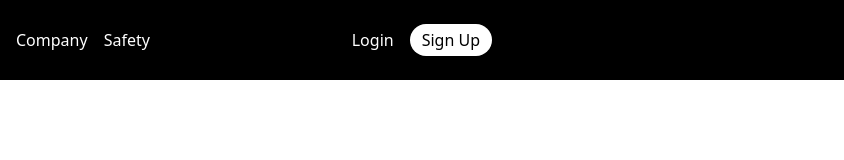
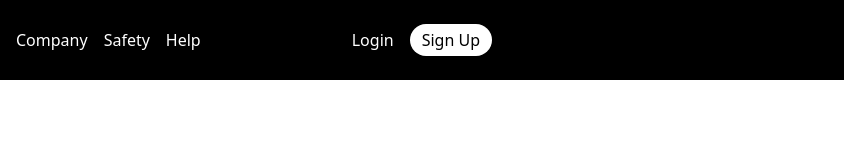
Before and after one commit to LuanRomanini20/Uber-Project-Course-TailwindCss, a website: page index.html in a window 1280 px wide. Shown: the full height of the page, 436-1280 px from the left. Drawn offline with Linux system fonts and the light colour scheme.

Commit message:
Uber Project

```diff
--- a/index.html
+++ b/index.html
@@ -12,9 +12,10 @@
             <div class="flex items-center">
                 <img src="./assets/uberlogo.png" alt="uber-logo" class="w-20 mr-5">
 
-                <nav class="flex items-center gap-4">
+                <nav class="hidden sm:flex items-center gap-4 mr-7">
                     <a href="#" class="text-white font-medium">Company</a>
                     <a href="#" class="text-white font-medium">Safety</a>
+                    <a href="#" class="text-white font-medium">Help</a>
                 </nav>
             </div>
             <div class="flex items-center gap-4">
```
Also changed, not shown: src/output.css.
